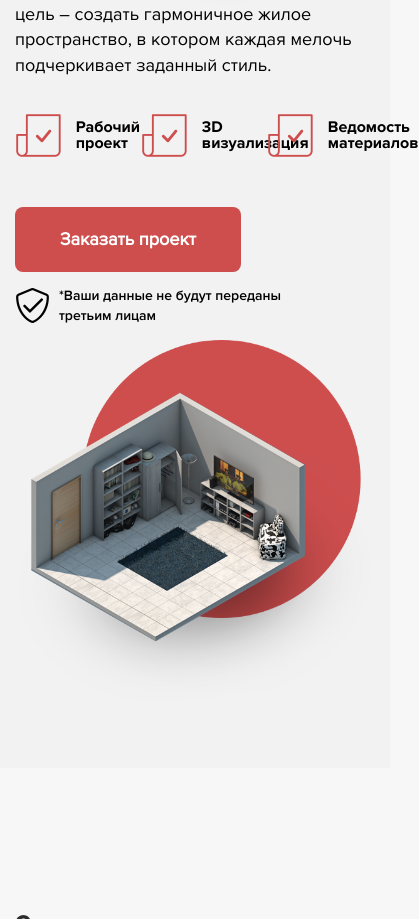
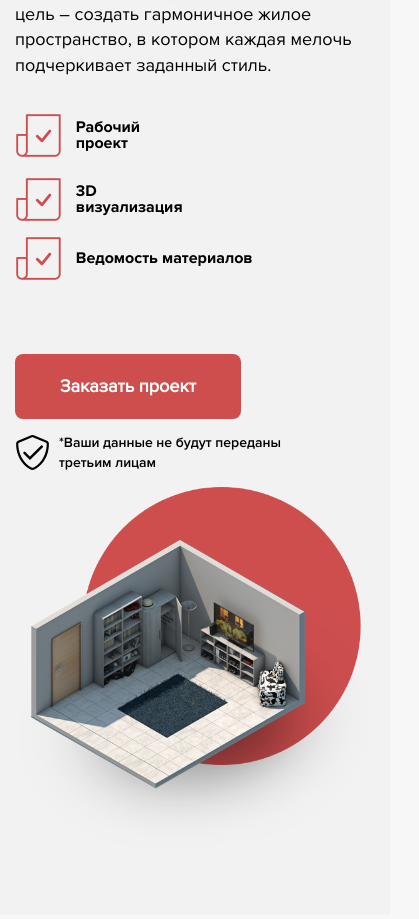
Before and after one commit to user44/elior, a website: page app/3.html in a window 390 px wide. Shown: the part 2563-3482 px from the top of the page, 419 px wide, since content can reach past the window. Drawn offline with Linux system fonts and the light colour scheme; files whose address does not match are found by name.

Commit message:
add some adaptive styles

```diff
--- a/sass/_media.sass
+++ b/sass/_media.sass
@@ -247,6 +247,12 @@
 			padding: 0
 			.owl-nav
 				display: none
+	.smeta-section
+		.triggers
+			display: block
+			.tr-item
+				margin: 0 0 2em
+				width: 100%
 
 	//popups
 	.mpopup
```
Also changed, not shown: app/css/main.css.
